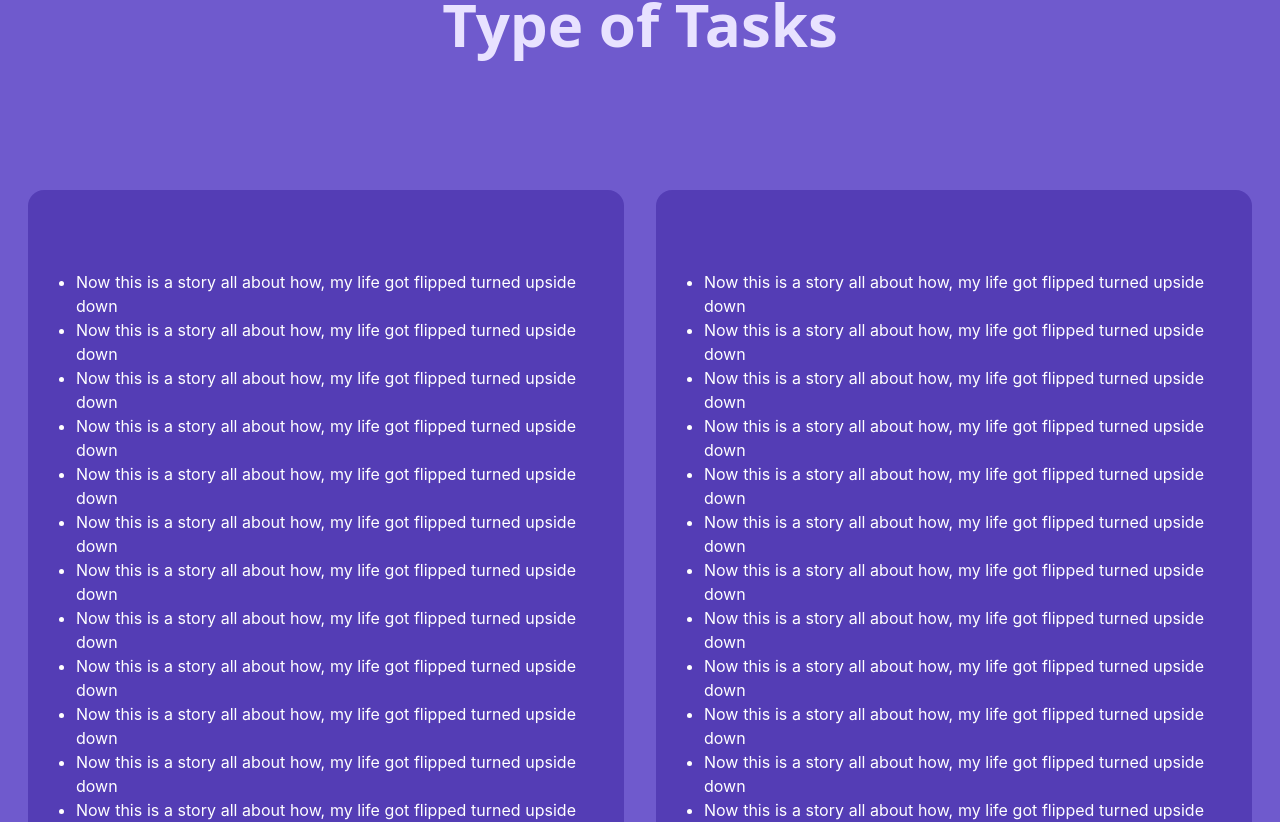
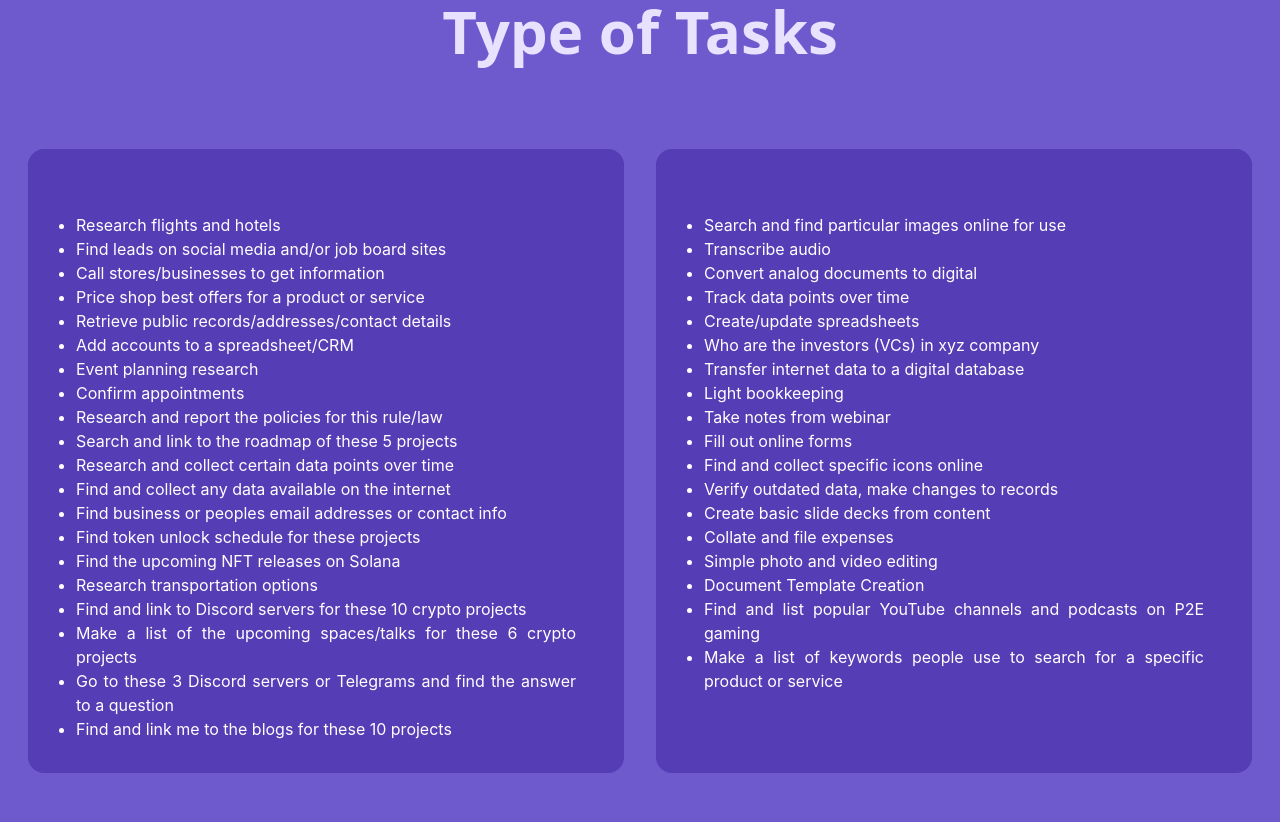
Before and after one commit to humandao-org/PocketAssistantLandingPage, a React (Create React App) app: page / in a window 1280 px wide. Shown: the part 1503-2325 px from the top of the page. Built offline with nearby package versions, Linux system fonts and the light colour scheme.

Commit message:
resources

```diff
--- a/src/pages/content.js
+++ b/src/pages/content.js
@@ -8,8 +8,15 @@ export class Content extends Component {
           <div class="container mx-auto flex flex-wrap px-5 py-32">
             <div class="-mx-4 mt-auto mb-auto flex flex-wrap content-start sm:w-2/3 sm:pr-10 lg:w-1/2">
               <div class="mb-6 w-full px-4 sm:p-4 lg:text-left">
-                <h1 class="title-font mb-2 text-xl font-medium text-purple-box lg:text-4xl">humanDAO</h1>
-                <h1 class="ltitle-font mx-auto mb-2 text-7xl font-extrabold uppercase text-purple-title lg:text-8xl">Pocket Assistant</h1>
+                <h1 class="title-font mb-2 text-xl font-medium text-purple-box lg:text-4xl">
+                  <div class="mx-auto text-center">
+                    <span class="logo mx-auto sm:flex lg:flex-row lg:text-left">
+                      <img class="inline w-8" src="https://res.cloudinary.com/daljbo1q0/image/upload/v1651646990/hdao-pa/HDAO-Transparent_wie419.png"></img>
+                      humanDAO
+                    </span>
+                  </div>
+                </h1>
+                <h1 class="title-font mx-auto mb-2 text-7xl font-extrabold uppercase text-purple-title sm:text-left lg:text-8xl">Pocket Assistant</h1>
               </div>
             </div>
             <div class="mt-6 w-full  rounded-lg sm:mt-0 sm:w-1/3 lg:w-1/2">
@@ -34,8 +41,8 @@ export class Content extends Component {
               <div class="p-12 lg:w-1/3 lg:p-4">
                 <div class="relative h-full rounded-lg bg-purple-box bg-opacity-40 px-8 pt-16 pb-20 text-center">
                   <img class="relative mx-auto -mt-32 w-52" src="https://res.cloudinary.com/daljbo1q0/image/upload/v1651625418/hdao-pa/4_or3wbg.png"></img>
-                  <h1 class="title-font mb-3 text-2xl font-bold text-pink-title sm:text-2xl">Research and collect data and info</h1>
-                  <p class="mb-3 text-xl leading-tight text-white">An HDAO PA works on tasks such as Data Entry and Research.</p>
+                  <h1 class="title-font mb-3 text-2xl font-bold text-pink-title sm:text-2xl">Research and collect information</h1>
+                  <p class="mb-3 text-xl leading-tight text-white">At launch an HDAO PA works on tasks specific to Data Entry and Research.</p>
                 </div>
               </div>
               <div class="p-12 lg:w-1/3 lg:p-4">
@@ -52,56 +59,62 @@ export class Content extends Component {
           <div class="flex w-full flex-col text-center">
             <h1 class="mx-8 mt-20 font-sans text-5xl font-bold text-white-lt lg:text-6xl">Type of Tasks</h1>
           </div>
-          <div class="container mx-auto px-5 py-32">
+          <div class="container mx-auto px-5 pt-20 pb-16">
             <div class="-m-2 flex flex-wrap">
-              <div class="p-12 lg:w-1/2 lg:p-4">
-                <div class="relative h-full rounded-2xl bg-purple-box bg-opacity-40 px-8 pt-16 pb-20 text-center">
+              <div class="p-6 lg:w-1/2 lg:p-4">
+                <div class="relative h-full rounded-2xl bg-purple-box bg-opacity-40 px-8 pt-12 pb-4 text-center">
                   <ul class="list-disc p-4 text-justify">
-                    <li class="text-white">Now this is a story all about how, my life got flipped turned upside down</li>
-                    <li class="text-white">Now this is a story all about how, my life got flipped turned upside down</li>
-                    <li class="text-white">Now this is a story all about how, my life got flipped turned upside down</li>
-                    <li class="text-white">Now this is a story all about how, my life got flipped turned upside down</li>
-                    <li class="text-white">Now this is a story all about how, my life got flipped turned upside down</li>
-                    <li class="text-white">Now this is a story all about how, my life got flipped turned upside down</li>
-                    <li class="text-white">Now this is a story all about how, my life got flipped turned upside down</li>
-                    <li class="text-white">Now this is a story all about how, my life got flipped turned upside down</li>
-                    <li class="text-white">Now this is a story all about how, my life got flipped turned upside down</li>
-                    <li class="text-white">Now this is a story all about how, my life got flipped turned upside down</li>
-                    <li class="text-white">Now this is a story all about how, my life got flipped turned upside down</li>
-                    <li class="text-white">Now this is a story all about how, my life got flipped turned upside down</li>
-                    <li class="text-white">Now this is a story all about how, my life got flipped turned upside down</li>
-                    <li class="text-white">Now this is a story all about how, my life got flipped turned upside down</li>
-                    <li class="text-white">Now this is a story all about how, my life got flipped turned upside down</li>
-                    <li class="text-white">Now this is a story all about how, my life got flipped turned upside down</li>
+                    <li class="text-white">Research flights and hotels</li>
+                    <li class="text-white">Find leads on social media and/or job board sites</li>
+                    <li class="text-white">Call stores/businesses to get information</li>
+                    <li class="text-white">Price shop best offers for a product or service</li>
+                    <li class="text-white">Retrieve public records/addresses/contact details</li>
+                    <li class="text-white">Add accounts to a spreadsheet/CRM</li>
+                    <li class="text-white">Event planning research</li>
+                    <li class="text-white">Confirm appointments</li>
+                    <li class="text-white">Research and report the policies for this rule/law</li>
+                    <li class="text-white">Search and link to the roadmap of these 5 projects </li>
+                    <li class="text-white">Research and collect certain data points over time</li>
+                    <li class="text-white">Find and collect any data available on the internet</li>
+                    <li class="text-white">Find business or peoples email addresses or contact info</li>
+                    <li class="text-white">Find token unlock schedule for these projects</li>
+                    <li class="text-white">Find the upcoming NFT releases on Solana</li>
+                    <li class="text-white">Research transportation options</li>
+                    <li class="text-white">Find and link to Discord servers for these 10 crypto projects</li>
+                    <li class="text-white">Make a list of the upcoming spaces/talks for these 6 crypto projects</li>
+                    <li class="text-white">Go to these 3 Discord servers or Telegrams and find the answer to a question</li>
+                    <li class="text-white">Find and link me to the blogs for these 10 projects</li>
                   </ul>
                 </div>
               </div>
-              <div class="p-12 lg:w-1/2 lg:p-4">
-                <div class="relative h-full rounded-2xl bg-purple-box bg-opacity-40 px-8 pt-16 pb-20 text-center">
+              <div class="p-6 lg:w-1/2 lg:p-4">
+                <div class="relative h-full rounded-2xl bg-purple-box bg-opacity-40 px-8 pt-12 pb-4 text-center">
                   <ul class="list-disc p-4 text-justify">
-                    <li class="text-white">Now this is a story all about how, my life got flipped turned upside down</li>
-                    <li class="text-white">Now this is a story all about how, my life got flipped turned upside down</li>
-                    <li class="text-white">Now this is a story all about how, my life got flipped turned upside down</li>
-                    <li class="text-white">Now this is a story all about how, my life got flipped turned upside down</li>
-                    <li class="text-white">Now this is a story all about how, my life got flipped turned upside down</li>
-                    <li class="text-white">Now this is a story all about how, my life got flipped turned upside down</li>
-                    <li class="text-white">Now this is a story all about how, my life got flipped turned upside down</li>
-                    <li class="text-white">Now this is a story all about how, my life got flipped turned upside down</li>
-                    <li class="text-white">Now this is a story all about how, my life got flipped turned upside down</li>
-                    <li class="text-white">Now this is a story all about how, my life got flipped turned upside down</li>
-                    <li class="text-white">Now this is a story all about how, my life got flipped turned upside down</li>
-                    <li class="text-white">Now this is a story all about how, my life got flipped turned upside down</li>
-                    <li class="text-white">Now this is a story all about how, my life got flipped turned upside down</li>
-                    <li class="text-white">Now this is a story all about how, my life got flipped turned upside down</li>
-                    <li class="text-white">Now this is a story all about how, my life got flipped turned upside down</li>
-                    <li class="text-white">Now this is a story all about how, my life got flipped turned upside down</li>
+                    <li class="text-white">Search and find particular images online for use</li>
+                    <li class="text-white">Transcribe audio</li>
+                    <li class="text-white">Convert analog documents to digital</li>
+                    <li class="text-white">Track data points over time</li>
+                    <li class="text-white">Create/update spreadsheets</li>
+                    <li class="text-white">Who are the investors (VCs) in xyz company</li>
+                    <li class="text-white">Transfer internet data to a digital database</li>
+                    <li class="text-white">Light bookkeeping</li>
+                    <li class="text-white">Take notes from webinar</li>
+                    <li class="text-white">Fill out online forms</li>
+                    <li class="text-white">Find and collect specific icons online</li>
+                    <li class="text-white">Verify outdated data, make changes to records</li>
+                    <li class="text-white">Create basic slide decks from content</li>
+                    <li class="text-white">Collate and file expenses</li>
+                    <li class="text-white">Simple photo and video editing</li>
+                    <li class="text-white">Document Template Creation</li>
+                    <li class="text-white">Find and list popular YouTube channels and podcasts on P2E gaming</li>
+                    <li class="text-white">Make a list of keywords people use to search for a specific product or service</li>
                   </ul>
                 </div>
               </div>
             </div>
           </div>
         </section>
-        <section class="intro body-font bg-purple-content text-gray-600">
+        <section class="journey body-font bg-purple-content text-gray-600">
           <div class="flex w-full flex-col text-center">
             <h1 class="mx-8 mt-20 font-sans text-5xl font-bold text-white-lt lg:text-6xl">Journey to becoming an HDAO PA</h1>
           </div>
@@ -110,20 +123,105 @@ export class Content extends Component {
               <div class="p-12 lg:w-1/3 lg:p-4">
                 <div class="relative h-full rounded-lg bg-opacity-40 px-8 pt-16 pb-20 text-center">
                   <img class="relative mx-auto w-60" src="https://res.cloudinary.com/daljbo1q0/image/upload/v1651625418/hdao-pa/6_opuxa4.png"></img>
-                  <h1 class="title-font mb-3 text-4xl font-bold text-pink-title lg:text-4xl">Study and pass the HDAO PA exam</h1>
+                  <h1 class="title-font mb-3 text-3xl font-bold text-pink-title lg:text-3xl">Study and pass the HDAO PA exam</h1>
                 </div>
               </div>
               <div class="p-12 lg:w-1/3 lg:p-4">
                 <div class="relative h-full rounded-lg bg-opacity-40 px-8 pt-16 pb-20 text-center">
                   <img class="relative mx-auto w-60" src="https://res.cloudinary.com/daljbo1q0/image/upload/v1651625418/hdao-pa/7_wmvmxn.png"></img>
-                  <h1 class="title-font mb-3 text-4xl font-bold text-pink-title lg:text-4xl">Log in and start completing tasks</h1>
+                  <h1 class="title-font mb-3 text-3xl font-bold text-pink-title lg:text-3xl">Log in and start completing tasks</h1>
                 </div>
               </div>
               <div class="p-12 lg:w-1/3 lg:p-4">
                 <div class="relative h-full rounded-lg bg-opacity-40 px-8 pt-16 pb-20 text-center">
                   <img class="relative mx-auto w-60" src="https://res.cloudinary.com/daljbo1q0/image/upload/v1651625419/hdao-pa/8_kb9cua.png"></img>
-                  <h1 class="title-font mb-3 text-4xl font-bold text-pink-title lg:text-4xl">Earn wages weekly from completed tasks</h1>
+                  <h1 class="title-font mb-3 text-3xl font-bold text-pink-title lg:text-3xl">Earn wages weekly from completed tasks</h1>
                 </div>
+              </div>
+            </div>
+          </div>
+        </section>
+        <section class="form body-font bg-purple-main text-gray-600">
+          <div class="container mx-auto flex flex-col items-center p-12 px-12 py-24 md:flex-row">
+            <div class="mb-10 w-5/6 md:mb-0 md:w-1/2 lg:w-full lg:max-w-lg">
+              <img class="rounded object-cover object-center" alt="rocket" src="https://res.cloudinary.com/daljbo1q0/image/upload/v1651625419/hdao-pa/9_l0smjf.png"></img>
+            </div>
+            <div class="flex flex-col items-center text-center md:w-1/2 md:items-start md:pl-16 md:text-left lg:flex-grow lg:pl-24">
+              <h1 class="title-font mb-4 text-4xl font-bold text-purple-title lg:text-6xl">Interested?</h1>
+              <p class="mb-8 text-justify text-xl font-medium leading-relaxed text-black">
+                If you see yourself as someone who is capable of using online tools and is dedicated to work on a weekly basis, HDAO is offering you a new stream of income through the Pocket Assistant job opportunity.
+              </p>
+              <div class="flex md:flex-col lg:flex-row">
+                <a class="inline-flex items-center rounded-lg bg-purple-box py-4 px-5 font-bold text-white hover:bg-purple-box/80 focus:outline-none" target="_blank" href="https://forms.gle/PZGDjDBXZC8WE26CA">
+                  Fill out form
+                </a>
+              </div>
+            </div>
+          </div>
+        </section>
+        <section class="body-font bg-purple-main text-gray-600">
+          <div class="container mx-auto px-5 pb-52 pt-12">
+            <div class="mb-20 text-center">
+              <h1 class="mx-8 mt-20 font-sans text-5xl font-bold text-purple-title lg:text-6xl">
+                Want to prepare for the exam? <br></br> Study these free resources.
+              </h1>
+            </div>
+            <div class="-m-4 flex flex-wrap">
+              <div class="w-full p-4 sm:w-1/2 lg:w-1/4">
+                <h2 class="title-font mb-4 text-center text-3xl font-bold uppercase text-purple-title sm:text-left">search</h2>
+                <nav class="-mb-1 flex flex-col items-center space-y-2.5 text-center sm:items-start sm:text-left">
+                  <a class="font-medium text-black hover:text-purple-title" href="https://applieddigitalskills.withgoogle.com/c/college-and-continuing-education/en/google-search-for-beginners/overview.html" target="_blank">
+                    <span class="mr-2 inline-flex h-4 w-4 items-center justify-center rounded-full bg-indigo-100 text-indigo-500">🔗</span>
+                    Google Search for Beginners
+                  </a>
+                  <a class="font-medium text-black hover:text-purple-title" href="https://coursebuilder.withgoogle.com/sample/course" target="_blank">
+                    <span class="mr-2 inline-flex h-4 w-4 items-center justify-center rounded-full bg-indigo-100 text-indigo-500">🔗</span>
+                    Power Searching with Google
+                  </a>
+                </nav>
+              </div>
+              <div class="w-full p-4 sm:w-1/2 lg:w-1/4">
+                <h2 class="title-font mb-4 text-center text-3xl font-bold uppercase text-purple-title sm:text-left">google docs</h2>
+                <nav class="-mb-1 flex flex-col items-center space-y-2.5 text-center sm:items-start sm:text-left">
+                  <a class="font-medium text-black hover:text-purple-title" href="https://applieddigitalskills.withgoogle.com/c/college-and-continuing-education/en/g-suite-certification-docs-part-1/overview.html" target="_blank">
+                    <span class="mr-2 inline-flex h-4 w-4 items-center justify-center rounded-full bg-indigo-100 text-indigo-500">🔗</span>
+                    Part 1
+                  </a>
+                  <a class="font-medium text-black hover:text-purple-title" href="https://applieddigitalskills.withgoogle.com/c/college-and-continuing-education/en/g-suite-certification-docs-part-2/overview.html" target="_blank">
+                    <span class="mr-2 inline-flex h-4 w-4 items-center justify-center rounded-full bg-indigo-100 text-indigo-500">🔗</span>
+                    Part 2
+                  </a>
+                </nav>
+              </div>
+              <div class="w-full p-4 sm:w-1/2 lg:w-1/4">
+                <h2 class="title-font mb-4 text-center text-3xl font-bold uppercase text-purple-title sm:text-left">google sheets</h2>
+                <nav class="-mb-1 flex flex-col items-center space-y-2.5 text-center sm:items-start sm:text-left">
+                  <a class="font-medium text-black hover:text-purple-title" href="https://applieddigitalskills.withgoogle.com/c/college-and-continuing-education/en/g-suite-certification-sheets-part-1/overview.html" target="_blank">
+                    <span class="mr-2 inline-flex h-4 w-4 items-center justify-center rounded-full bg-indigo-100 text-indigo-500">🔗</span>
+                    Part 1
+                  </a>
+                  <a class="font-medium text-black hover:text-purple-title" href="https://applieddigitalskills.withgoogle.com/c/college-and-continuing-education/en/g-suite-certification-sheets-part-2/overview.html" target="_blank">
+                    <span class="mr-2 inline-flex h-4 w-4 items-center justify-center rounded-full bg-indigo-100 text-indigo-500">🔗</span>
+                    Part 2
+                  </a>
+                  <a class="font-medium text-black hover:text-purple-title" href="https://applieddigitalskills.withgoogle.com/c/college-and-continuing-education/en/g-suite-certification-sheets-part-3/overview.html" target="_blank">
+                    <span class="mr-2 inline-flex h-4 w-4 items-center justify-center rounded-full bg-indigo-100 text-indigo-500">🔗</span>
+                    Part 3
+                  </a>
+                </nav>
+              </div>
+              <div class="w-full p-4 sm:w-1/2 lg:w-1/4">
+                <h2 class="title-font mb-4 text-center text-3xl font-bold uppercase text-purple-title sm:text-left">google sheets</h2>
+                <nav class="-mb-1 flex flex-col items-center space-y-2.5 text-center sm:items-start sm:text-left">
+                  <a class="font-medium text-black hover:text-purple-title" href="https://applieddigitalskills.withgoogle.com/c/college-and-continuing-education/en/g-suite-certification-drive/overview.html" target="_blank">
+                    <span class="mr-2 inline-flex h-4 w-4 items-center justify-center rounded-full bg-indigo-100 text-indigo-500">🔗</span>
+                    Google Drive
+                  </a>
+                  <a class="font-medium text-black hover:text-purple-title" href="https://applieddigitalskills.withgoogle.com/c/middle-and-high-school/en/evaluate-credibility-of-online-sources/overview.html" target="_blank">
+                    <span class="mr-2 inline-flex h-4 w-4 items-center justify-center rounded-full bg-indigo-100 text-indigo-500">🔗</span>
+                    Evaluate credibility of online sources
+                  </a>
+                </nav>
               </div>
             </div>
           </div>
```
Also changed, not shown: public/index.html (+6 -8 lines).
